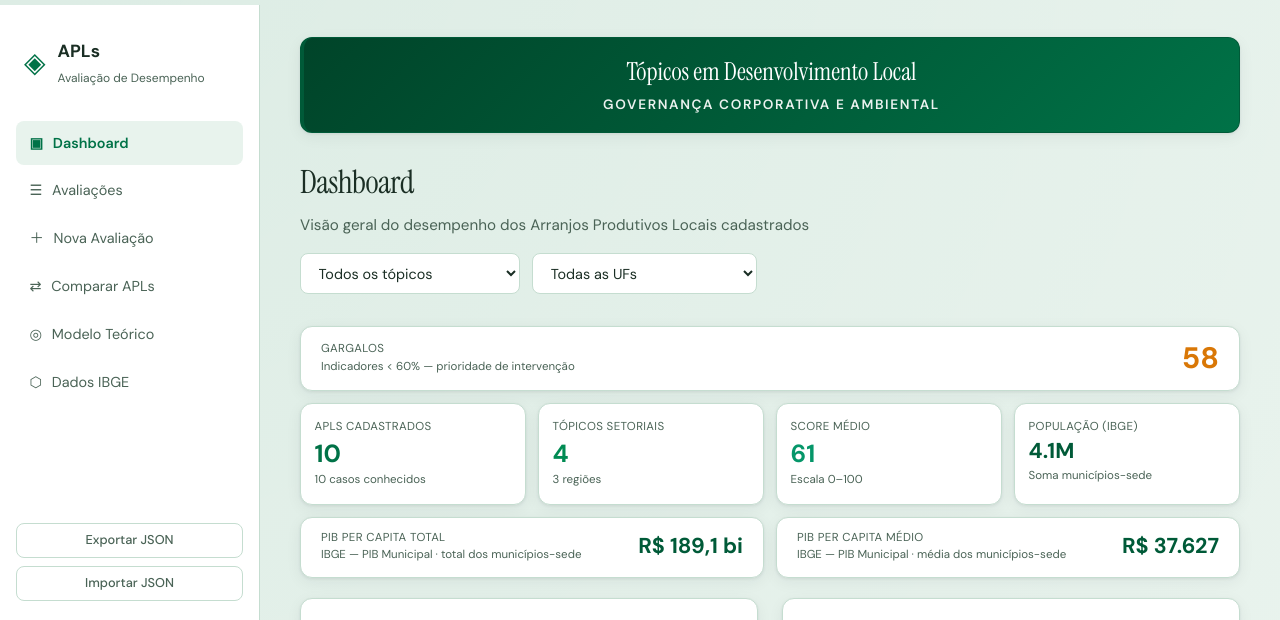
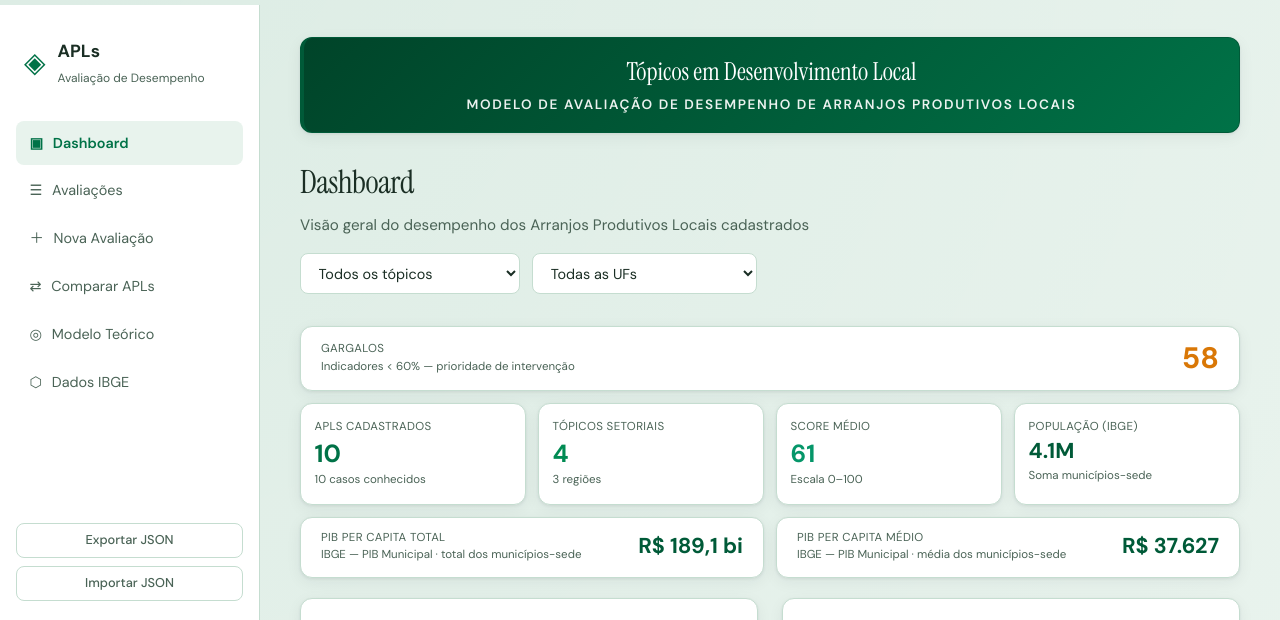
Before and after one commit to rodrigobragatere/APL, a plain HTML site: page index.html in a window 1280 px wide. Shown: the part 173-793 px from the top of the page. Drawn offline with nearby package versions, Linux system fonts and the light colour scheme.

Commit message:
terceiro ajuste

```diff
--- a/index.html
+++ b/index.html
@@ -72,7 +72,7 @@
       <section id="view-dashboard" class="view active" aria-labelledby="dash-title">
         <article class="dashboard-context">
           <p class="dashboard-context__discipline">Tópicos em Desenvolvimento Local</p>
-          <p class="dashboard-context__topic">Governança Corporativa e Ambiental</p>
+          <p class="dashboard-context__topic">Modelo de Avaliação de Desempenho de Arranjos Produtivos Locais</p>
         </article>
         <header class="view-header">
           <div>
```
